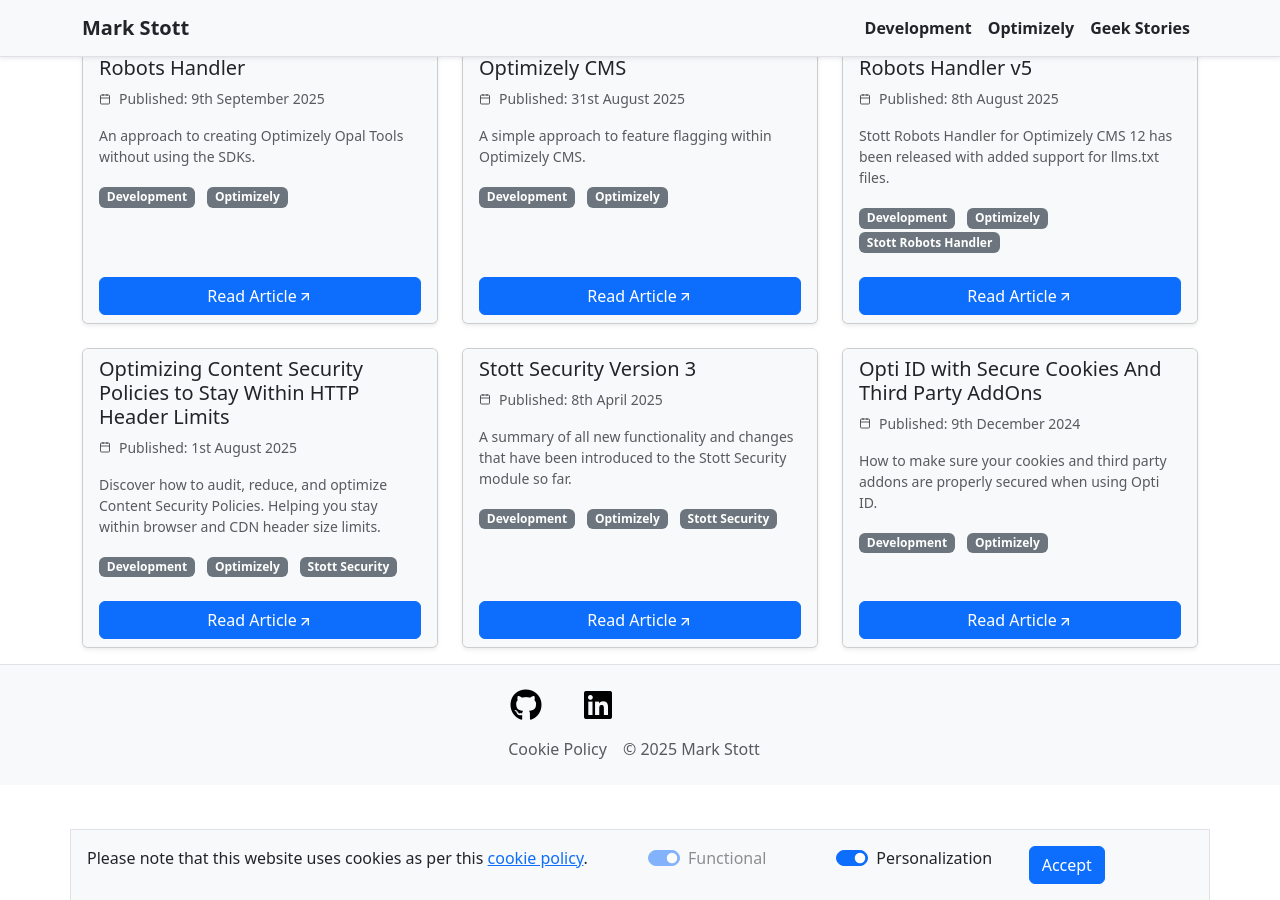
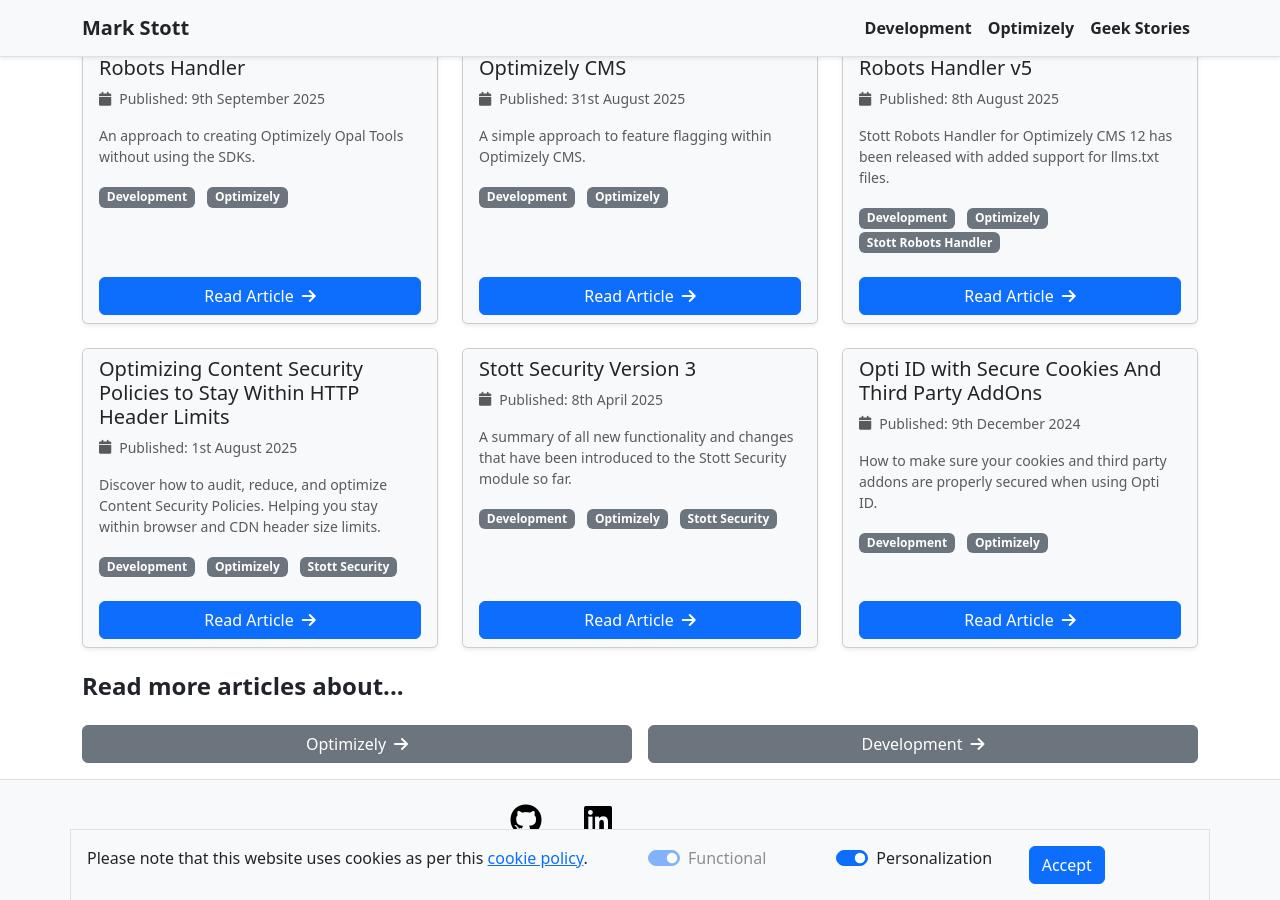
Before and after one commit to GeekInTheNorth/GeekInTheNorth.github.io, a Jekyll site: the page built from README.md, in a window 1280 px wide and 900 px high, scrolled down 678 px. Built offline with Jekyll 4.4.1, drawn with Linux system fonts in a browser that asks for light colours.

Commit message:
Update article icons and add more links to the home page

```diff
--- a/_layouts/homepage.html
+++ b/_layouts/homepage.html
@@ -56,12 +56,7 @@
                 <div class="card-header bg-light border-0 pb-0">
                     <h3 class="h5 card-title text-dark mb-2" style="cursor: pointer;">{{ post.title }}</h3>
                     <div class="d-flex align-items-center gap-2 text-muted small mb-3">
-                        <svg width="12" height="12" viewBox="0 0 24 24" fill="none" stroke="currentColor" stroke-width="2">
-                            <rect x="3" y="4" width="18" height="18" rx="2" ry="2"></rect>
-                            <line x1="16" y1="2" x2="16" y2="6"></line>
-                            <line x1="8" y1="2" x2="8" y2="6"></line>
-                            <line x1="3" y1="10" x2="21" y2="10"></line>
-                        </svg>
+                        <i class="fa-solid fa-calendar"></i>
                         <span>Published: {{ post.date | date_to_long_string: "ordinal" }}</span>
                     </div>
                 </div>
@@ -74,11 +69,20 @@
                     </div>
                 </div>
                 <div class="card-footer border-0 bg-light">
-                    <a href="{{ post.url }}" class="btn btn-primary me-2 w-100">Read Article<svg width="16" height="16" viewBox="0 0 24 24" fill="none" stroke="#FFFFFF" stroke-width="2" class="text-muted"><path d="M7 7h10v10"></path><path d="M7 17 17 7"></path></svg></a>
+                    <a href="{{ post.url }}" class="btn btn-primary me-2 w-100">Read Article<i class="fa-solid fa-arrow-right ms-2"></i></a>
                 </div>
             </div>
         </div>
     {% endfor %}
     </div>
-</section>
+
+    <h3 class="h4 fw-bold text-dark my-4 d-flex align-items-center">Read more articles about...</h3>
+    <div class="row g-3">
+        <div class="col-md-6">
+            <a href="/article/list/optimizely/" class="btn btn-secondary me-2 w-100">Optimizely<i class="fa-solid fa-arrow-right ms-2"></i></a>
+        </div>
+        <div class="col-md-6">
+            <a href="/article/list/development/" class="btn btn-secondary me-2 w-100">Development<i class="fa-solid fa-arrow-right ms-2"></i></a>
+        </div>
+    </section>
 </div>
```
Also changed, not shown: _layouts/articlelist.html (+2 -7 lines).
